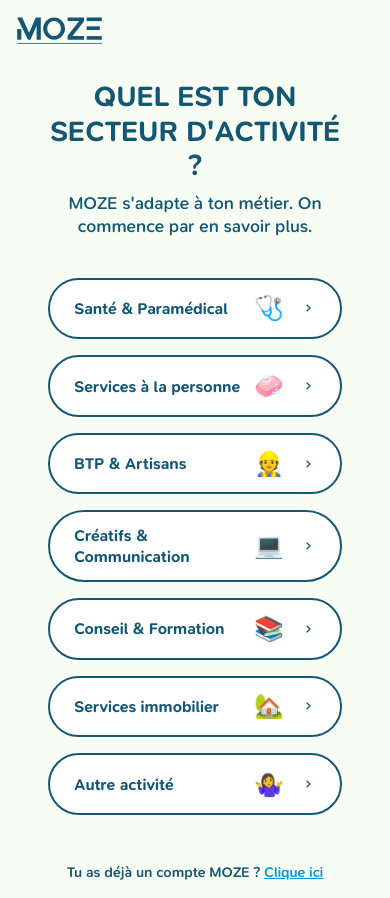
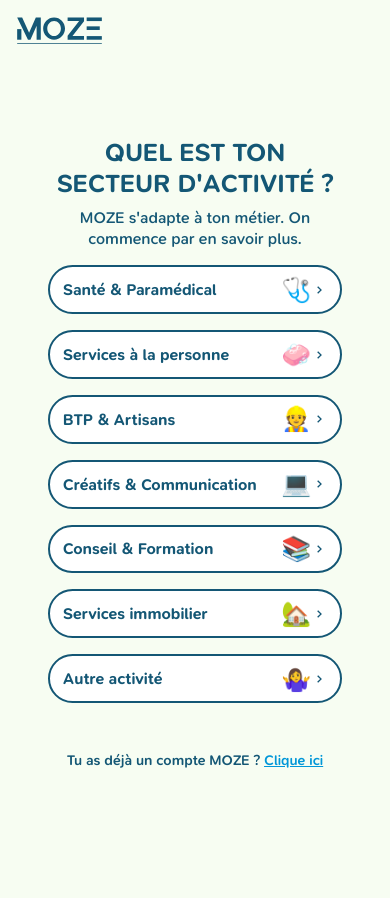
Before and after one commit to AlexisTrouwaert/landingMoze, an Angular app: page /commencer in a window 390 px wide. After the commit the page ends 844 px from the top, so only its background shows below. Built offline with nearby package versions, Linux system fonts and the light colour scheme.

Commit message:
Feature register tunnel 19/02/2026 11:41

```diff
--- a/src/app/pages/funnel/steps/interstitial-step/interstitial-step.component.scss
+++ b/src/app/pages/funnel/steps/interstitial-step/interstitial-step.component.scss
@@ -221,9 +221,10 @@
 
 @media (max-width: 600px) {
   .step-container { padding: 1rem; }
-
-  .header-text h1 { font-size: 1.8rem; }
-
-  // Passage en colonne pour Nom/Prénom sur très petit écran
-  .input-row { flex-direction: column; gap: 1rem; }
+  .header-text h1 { font-size: 1.6rem; }
+  .header-text { font-size: 1rem; margin-bottom: 1rem; & .subtitle { font-size: 1rem; } }
+  .input-row { flex-direction: column; gap: 0.75rem; }
+  .info-form { gap: 0.75rem; }
+  .next-btn { padding: 1rem 0; font-size: 1rem }
+  .input-group { & input { padding: 0.8rem; } }
 }
--- a/src/app/pages/funnel/steps/interstitial-step/interstitial-step.component.ts
+++ b/src/app/pages/funnel/steps/interstitial-step/interstitial-step.component.ts
@@ -49,9 +49,14 @@
     if (this.form.valid) {
       const val = this.form.value;
       const secteurChoisi = this.fs.selectedSector();
+      const nomClean = val.nom!.trim().replace(/\s+/g, '');
+      const prenomClean = val.prenom!.trim().replace(/\s+/g, '');
+      const randomSuffix = Math.floor(100 + Math.random() * 900);
+      const pseudoGenere = `${nomClean}${prenomClean}${randomSuffix}`;
       const dto: UtilisateurInscriptionDTO = {
         nom: val.nom!,
         prenom: val.prenom!,
+        pseudo: pseudoGenere,
         email: val.email!,
         telephonePersonnel: val.telephone!,
         professionnel: {
--- a/src/app/pages/funnel/steps/offer-step/offer-step.component.scss
+++ b/src/app/pages/funnel/steps/offer-step/offer-step.component.scss
@@ -108,4 +108,8 @@
   h1 {
     font-size: 1.5rem;
   }
+
+  .cta-btn {
+    padding: 0.8rem 1rem;
+  }
 }
--- a/src/app/pages/funnel/steps/sap-step/sap-step.component.scss
+++ b/src/app/pages/funnel/steps/sap-step/sap-step.component.scss
@@ -9,7 +9,7 @@
 
 h1 {
   color: var(--primary-color);
-  font-size: clamp(1.8rem, 2.5vw, 2.5rem);
+  font-size: clamp(1.6rem, 2.5vw, 2.5rem);
   margin-bottom: 1.5rem;
   text-transform: uppercase;
 }
@@ -73,4 +73,10 @@
   }
 }
 
+@media (max-width: 600px) {
+  button { padding: 0.4rem 0.8rem; height: 3.5rem; }
+  .subtitle { font-size: 1.1rem; margin-bottom: 2rem }
+  h1 { margin-bottom: 0.5rem; }
+}
+
 @keyframes fadeIn { from { opacity: 0; transform: translateY(20px); } to { opacity: 1; transform: translateY(0); } }
--- a/src/app/pages/funnel/steps/sector-step/sector-step.component.scss
+++ b/src/app/pages/funnel/steps/sector-step/sector-step.component.scss
@@ -29,7 +29,7 @@
 
   h1 {
     color: var(--primary-color);
-    font-size: clamp(1.8rem, 2.5vw, 2.5rem);
+    font-size: clamp(1.6rem, 2.5vw, 2.5rem);
     margin-bottom: 0.5rem;
     text-transform: uppercase;
     line-height: 1.2;
@@ -184,5 +184,7 @@
 
 @media (max-width: 600px) {
   .step-container { padding: 1rem; }
-  .sector-item { padding: 0.8rem 1.5rem; .label { font-size: 1rem; } }
+  .sector-item { padding: 0.4rem 0.8rem; .label { font-size: 1rem; } }
+  .sector-item { & .icons-group { gap: 0 } }
+  .header-text { margin-bottom: 1rem; & .subtitle { font-size: 1rem; } }
 }
--- a/src/app/pages/funnel/steps/tax-credit-step/tax-credit-step.component.scss
+++ b/src/app/pages/funnel/steps/tax-credit-step/tax-credit-step.component.scss
@@ -14,7 +14,7 @@
   h1 {
     font-family: 'Nunito-Bold', sans-serif;
     color: var(--primary-color);
-    font-size: clamp(1.8rem, 2.5vw, 2.2rem);
+    font-size: clamp(1.6rem, 2.5vw, 2.2rem);
     margin-bottom: 0.5rem;
     text-transform: uppercase;
   }
@@ -91,6 +91,11 @@
   }
 }
 
+@media (max-width: 600px) {
+  .option-item { gap: 0.75rem; & .label { font-size: 1.1rem; } & .circle{ width: 30px; height: 30px; } }
+  .header-text { margin-bottom: 1rem; & .subtitle { font-size: 1rem; } }
+}
+
 @keyframes fadeIn {
   from { opacity: 0; transform: translateY(10px); }
   to { opacity: 1; transform: translateY(0); }
--- a/src/app/pages/home/landing-section/landing-section.component.scss
+++ b/src/app/pages/home/landing-section/landing-section.component.scss
@@ -112,7 +112,6 @@
   flex-direction: column;
   gap: 1.5rem;
   align-items: flex-start;
-  //padding-bottom: 2rem;
   padding-left: 4rem;
   position: relative;
   top: -3rem;
--- a/src/app/services/funnel.service.ts
+++ b/src/app/services/funnel.service.ts
@@ -5,6 +5,7 @@
 export interface UtilisateurInscriptionDTO {
   nom: string;
   prenom: string;
+  pseudo: string;
   email: string;
   telephonePersonnel: string;
   professionnel: {
```
